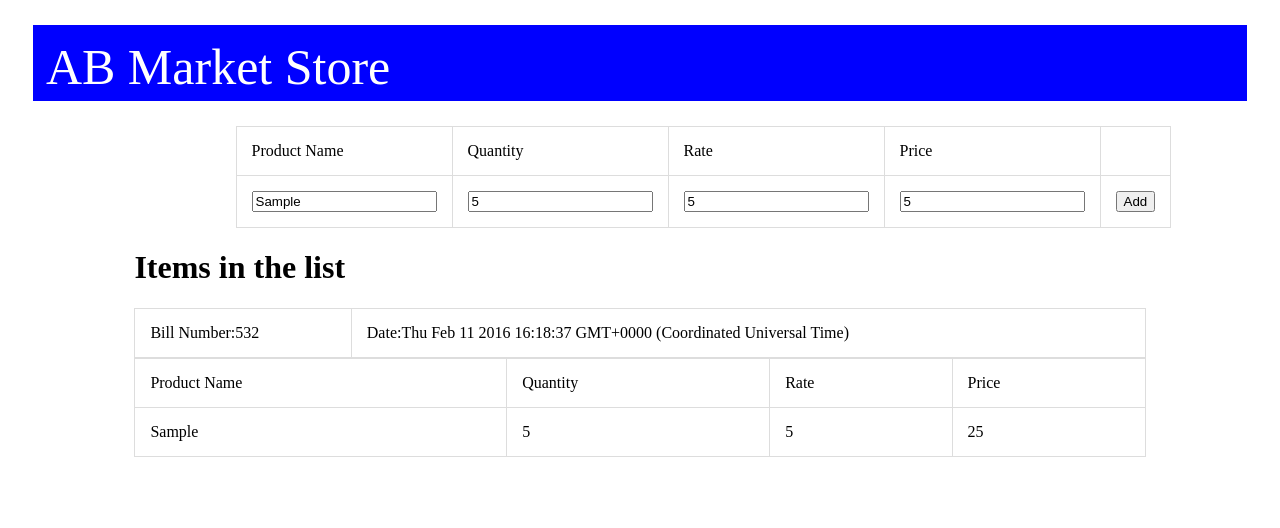
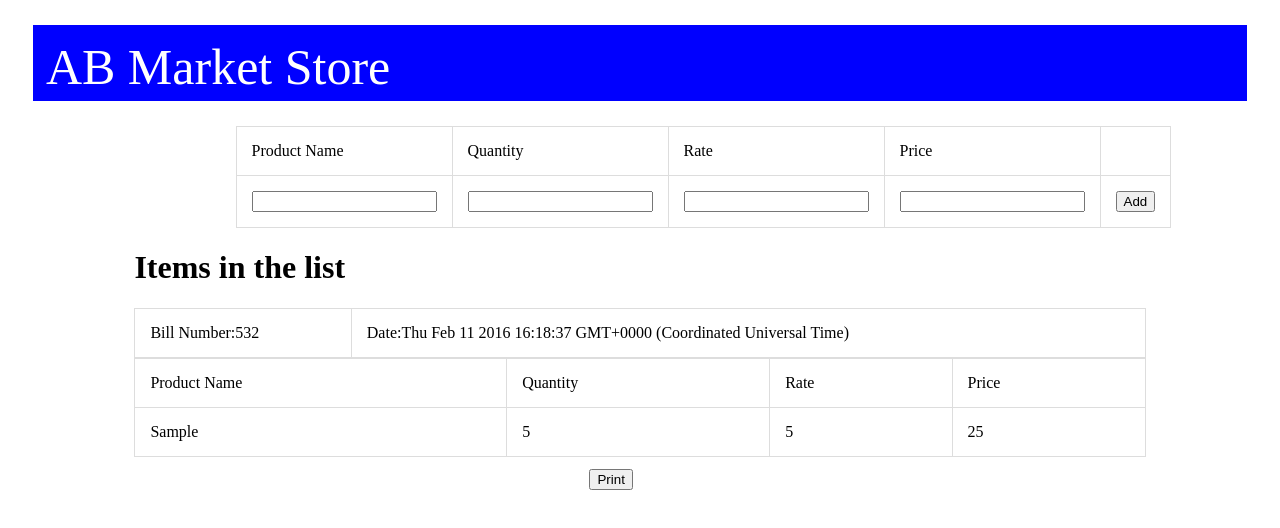
Before and after one commit to anandganesh/SimpleBilling, a plain HTML site: page index.html in a window 1280 px wide. Both pictures are taken after typing "Sample", "5", "5", "5" into the empty fields and a click on the button "Add". Drawn offline with nearby package versions, Linux system fonts and the light colour scheme.

Commit message:
PrintOption

```diff
--- a/index.html
+++ b/index.html
@@ -23,7 +23,7 @@
                 <td><input type="number" id="qty"></td>
                 <td><input type="number" id="rate"></td>
                 <td><input type="number" id="price"></td>
-                <td><button>Add</button></td>
+                <td><button id="add">Add</button></td>
             </tr>
 
         </table>
@@ -43,5 +43,6 @@
 
         </table>
     </div>
+    <button class="print" onclick="print()">Print</button>
 </body>
 </html>
--- a/js/script.js
+++ b/js/script.js
@@ -13,8 +13,17 @@ $(document).ready(function(){
         $("#price").val(price);
     }
     });
-    $("button").click(function(){
+    $("#add").click(function(){
+        if(P_name!=undefined || qty!=undefined || rate!=undefined||price!=undefined  ){
         var list_item = "$((<tr><td>"+P_name+"</td><td>"+qty+"</td><td>"+rate+"</td><td>"+price+"</td>";
         $(".addValue").append(list_item);
+            $("#qty").val("");
+            $("#rate").val("");
+            $("#P_name").val("");
+            $("#price").val("");
+        }
     });
+    function print(){
+        window.print();
+    }
 });
--- a/styles/main.css
+++ b/styles/main.css
@@ -31,3 +31,7 @@ table {
 th, td {
     padding: 15px;
 }
+.print{
+    margin-left: 46%;
+    margin-top: 1%;
+}
```
Also changed, not shown: images/ItemAdd.png (added), images/homePage.png (added).
